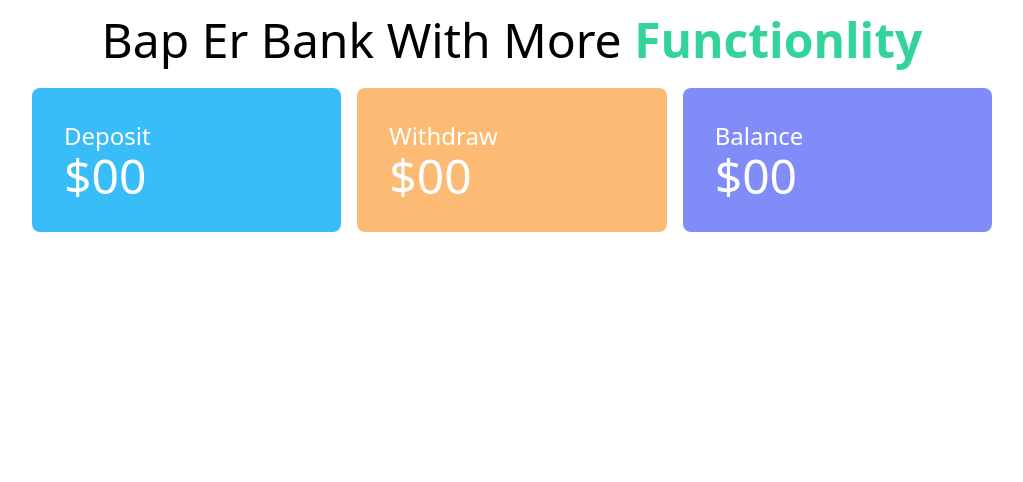
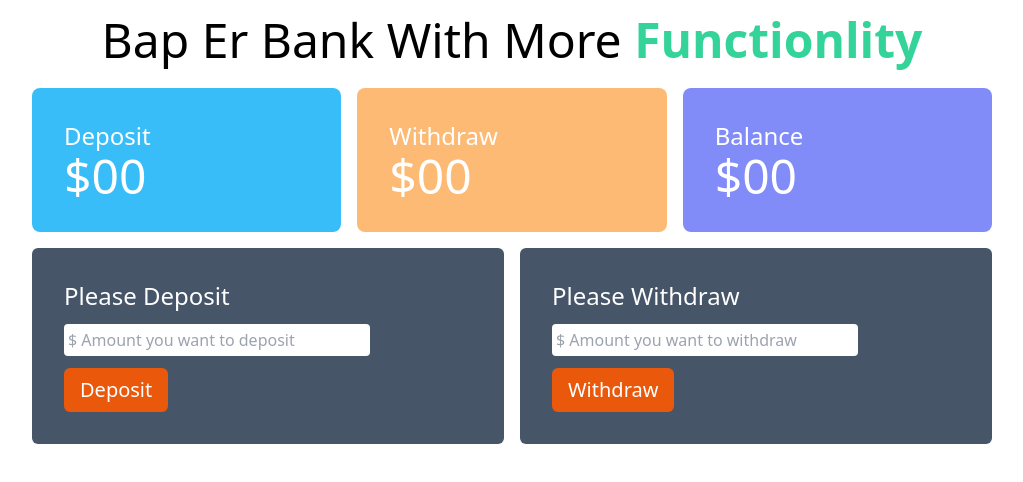
Before and after one commit to iamapusaha/baap-er-bank-with-more-function, a plain HTML site: page index.html in a window 1280 px wide. Shown: the whole page, without its empty margins (128-1151 px from the left). Drawn offline with nearby package versions, Linux system fonts and the light colour scheme.

Commit message:
design part complete

```diff
--- a/index.html
+++ b/index.html
@@ -20,7 +20,7 @@
             <div class="w-9/12 text-white grid grid-cols-3 gap-4 mx-auto">
                 <div class="bg-sky-400 rounded-lg p-8">
                     <h3 class="text-2xl">Deposit</h3>
-                    <h2 class="text-5xl">$<span class="deposiit-total">00</span></h2>
+                    <h2 class="text-5xl">$<span class="deposit-total">00</span></h2>
                 </div>
                 <div class="bg-orange-300 rounded-lg p-8">
                     <h3 class="text-2xl">Withdraw</h3>
@@ -33,7 +33,25 @@
 
             </div>
         </section>
-
+        <!-- input and output section  -->
+        <section class="mt-4">
+            <div class="text-white w-9/12 mx-auto grid grid-cols-2 gap-4  ">
+                <div class="bg-slate-600 rounded-md p-8">
+                    <h2 class="text-2xl mb-3">Please Deposit</h2>
+                    <input class="block rounded p-1 text-black mb-3 w-9/12" type="text" name="" id="deposit-field"
+                        placeholder="$ Amount you want to deposit">
+                    <button class="bg-orange-600 hover:bg-blue-600 py-2 px-4 rounded-md text-xl"
+                        id="btn-deposit">Deposit</button>
+                </div>
+                <div class="bg-slate-600 rounded-md p-8">
+                    <h2 class="text-2xl mb-3">Please Withdraw</h2>
+                    <input class="block rounded p-1 text-black mb-3 w-9/12" type="text" name="" id="withdraw-field"
+                        placeholder="$ Amount you want to withdraw">
+                    <button class="bg-orange-600 hover:bg-blue-600 py-2 px-4 rounded-md text-xl"
+                        id="btn-withdraw">Withdraw</button>
+                </div>
+            </div>
+        </section>
     </main>
 </body>
 
```
